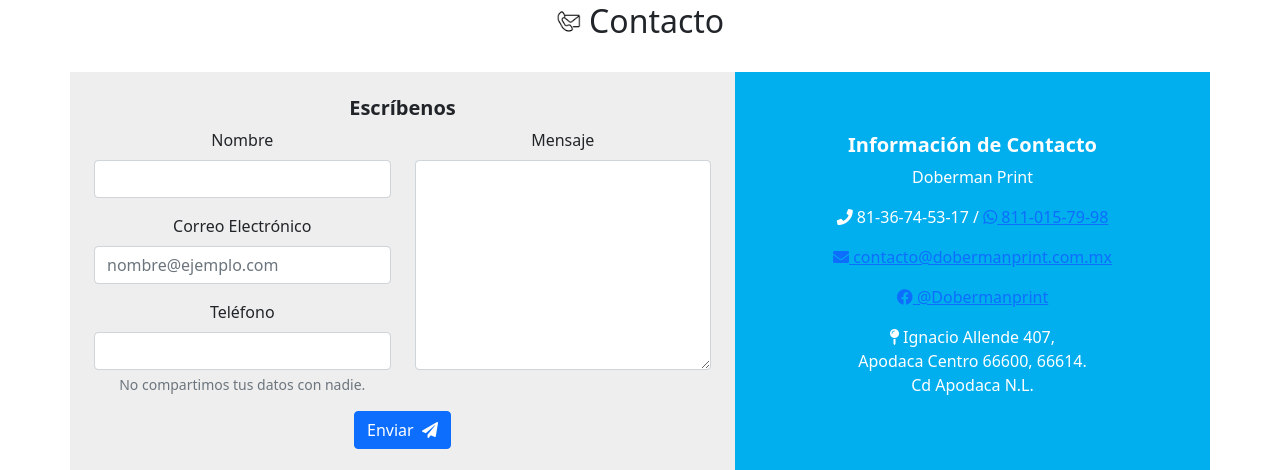
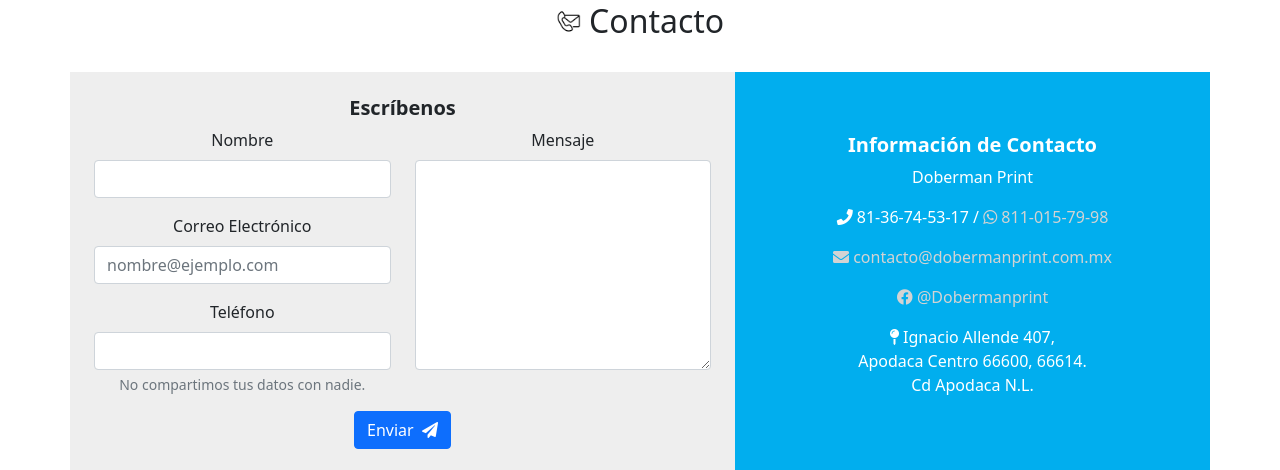
Before and after one commit to Varvus/Doberman-Print, a PHP site: page / in a window 1280 px wide. Shown: the part 870-1340 px from the top of the page. Run offline with PHP 8.4, Linux system fonts and the light colour scheme; some libraries are stand-ins or nearby versions; some web fonts are replaced.

Commit message:
Link Colors

```diff
--- a/css/style.css
+++ b/css/style.css
@@ -18,16 +18,6 @@
     height:calc(100vh - 56px) ;
 }
 
-/*.logo {
-    position:absolute;
-    z-index: 2;
-    opacity:.3;
-    overflow:hidden;
-    font-family: 'Caveat', cursive !important;
-    height:80vh;
-    background-color:white;
-} */
-
 .inicio-logo {
     position:absolute;
     top: 50%;
@@ -36,7 +26,6 @@
     z-index: 3;
     opacity:.8;
     overflow:hidden;
-    /*font-family: 'Caveat', cursive !important;*/
 }
 
 .logo {
@@ -51,6 +40,7 @@
     color:lightgray;
 }
 
-a .contacto {
-    color:white;
+a.contacto {
+    color:lightgray!important;
+    text-decoration: none!important;
 }
--- a/index.htm
+++ b/index.htm
@@ -97,7 +97,7 @@
                     <p style="color:white;">Doberman Print</p>
                     <p style="color:white;"><i class="fas fa-phone"></i> 81-36-74-53-17 / <a  class="contacto" href="https://wa.me/+528110157998"><i class="fab fa-whatsapp"></i> 811-015-79-98</a></p>
                     <p style="color:white;"><a class="contacto" href="mailto:contacto.dobermanprint.com.mx"><i class="fas fa-envelope"></i> contacto@dobermanprint.com.mx</a></p>
-                    <p style="color:white;"><a  class="contacto" href="https://www.facebook.com/DobermanPrint/"><i class="fab fa-facebook"></i> @Dobermanprint</a></p>
+                    <p style="color:white;"><a class="contacto" href="https://www.facebook.com/DobermanPrint/"><i class="fab fa-facebook"></i> @Dobermanprint</a></p>
                     <p style="color:white;">
                       <i class="fas fa-map-pin"></i> Ignacio Allende 407, <br>
                       Apodaca Centro 66600, 66614.<br>
```
